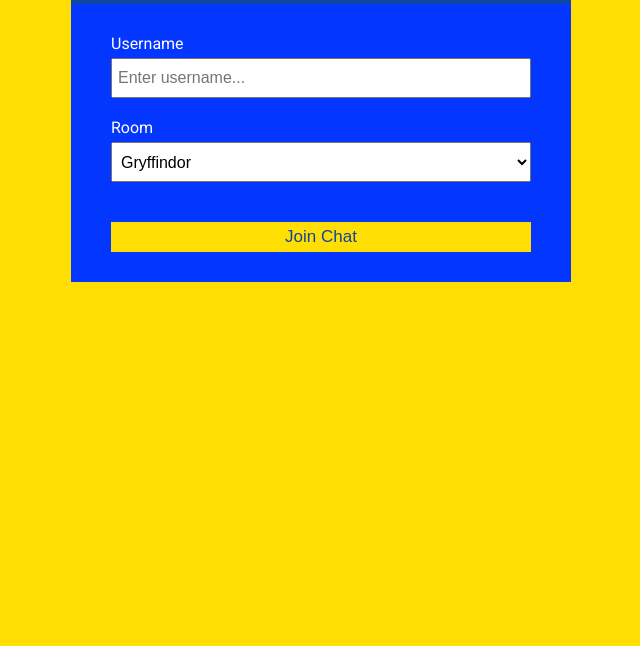
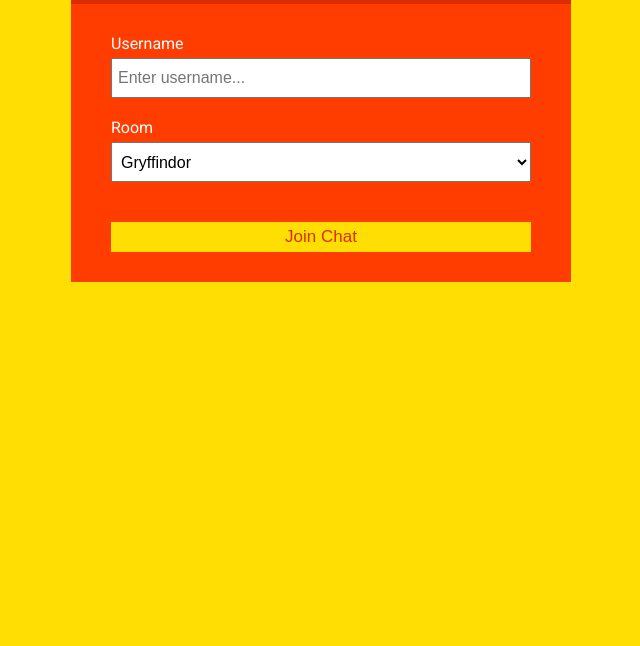
Before and after one commit to ankush0939/Chat_Me, a website: page public/index.html in a window 1280 px wide. Shown: the part 154-800 px from the top of the page, without its empty margins (319-959 px from the left). Drawn offline with Linux system fonts and the light colour scheme.

Commit message:
UI Update

```diff
--- a/public/css/style.css
+++ b/public/css/style.css
@@ -1,8 +1,8 @@
 @import url('https://fonts.googleapis.com/css?family=Roboto&display=swap');
 
 :root {
-	--dark-color-a: #0D47A1;
-	--dark-color-b: #0336FF;
+	--dark-color-a: #DD2C00;
+	--dark-color-b: #FF3D00;
 	--light-color: #FFDE03;
 	--success-color: #5cb85c;
 	--error-color: #d9534f;
```
